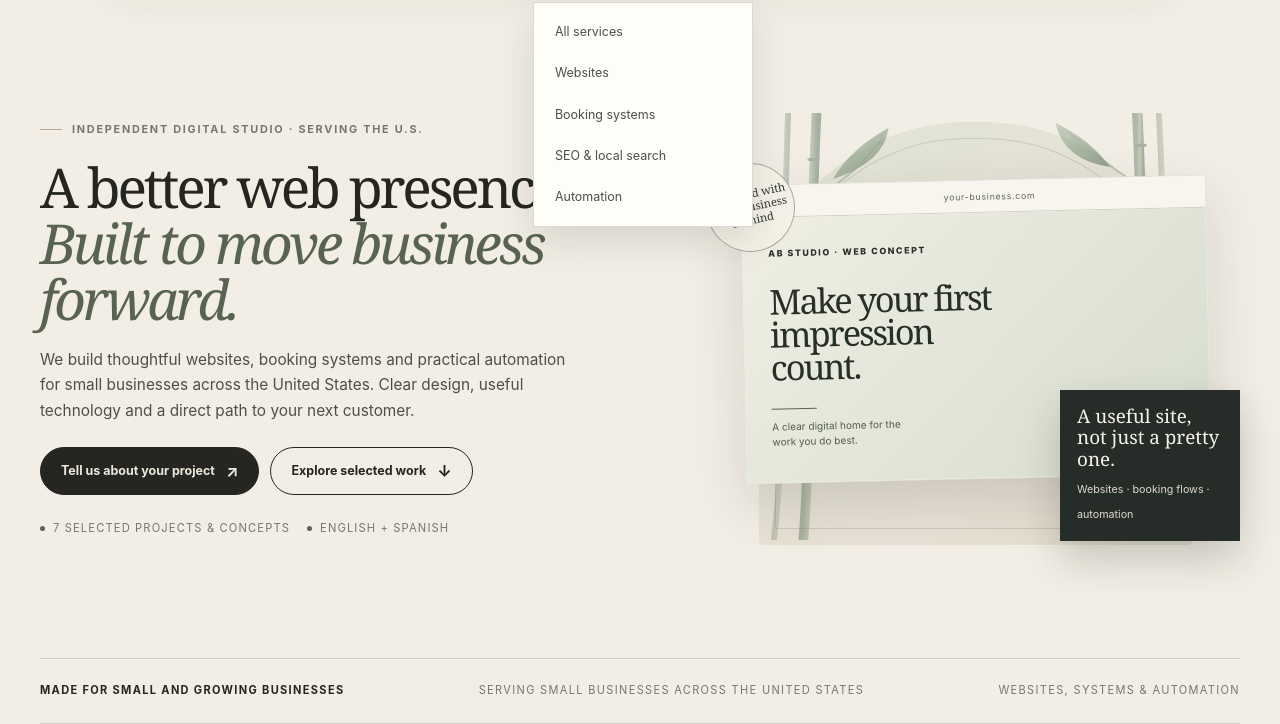
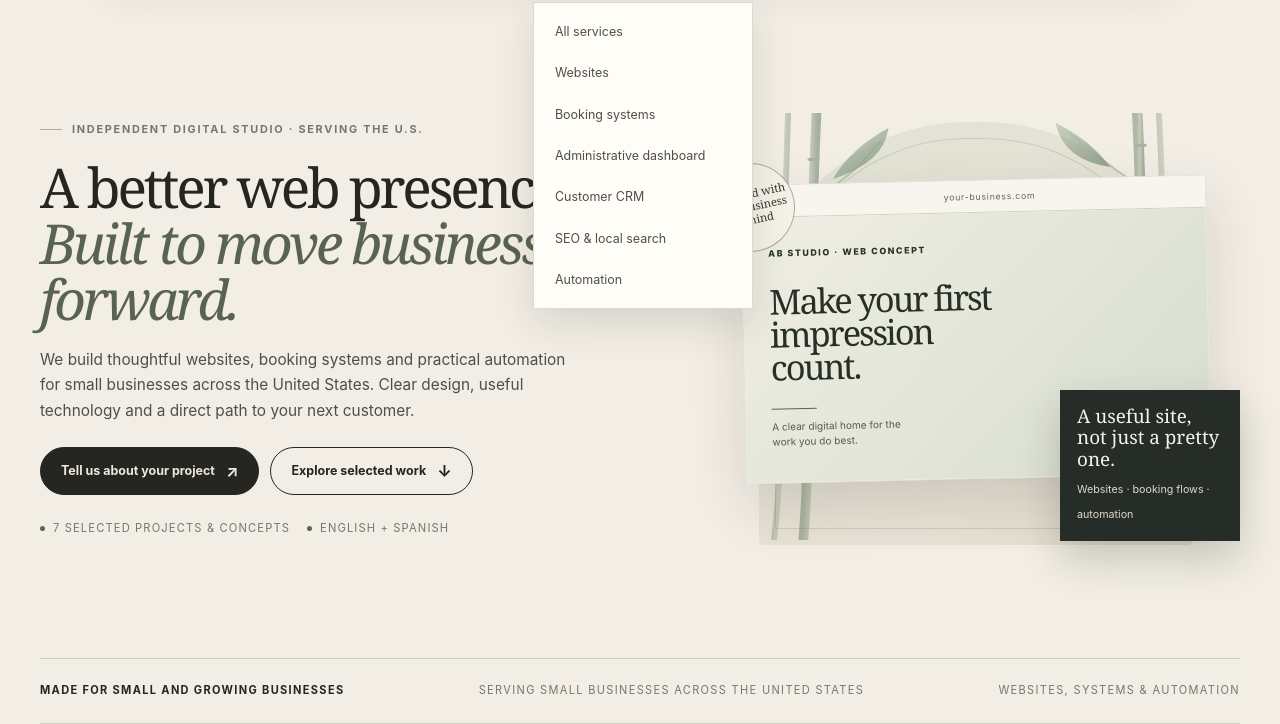
Before and after one commit to Ihan243/AB-Studio-Portafolio-, a website: page public/servicios/index.html in a window 1280 px wide. Both pictures are taken after a click on the heading "Open services menu". Shown: the part 76-800 px from the top of the page. Drawn offline with Linux system fonts and the light colour scheme.

Commit message:
fix: show administrative dashboard and CRM in Services dropdown

```diff
--- a/public/servicios/index.html
+++ b/public/servicios/index.html
@@ -43,6 +43,8 @@
             <a href="/servicios/" data-route="/servicios/" data-target="services" data-copy="nav.serviceOverview">All services</a>
             <a href="/sitios-web/" data-route="/sitios-web/" data-target="plans" data-copy="nav.serviceWeb">Websites</a>
             <a href="/sistemas/" data-route="/sistemas/" data-target="systems" data-copy="nav.serviceSystems">Booking systems</a>
+            <a href="/servicios/#admin-panel" data-copy="nav.serviceAdmin">Administrative dashboard</a>
+            <a href="/servicios/#crm-plans" data-copy="nav.serviceCrm">Customer CRM</a>
             <a href="/seo/" data-route="/seo/" data-target="seo" data-copy="nav.serviceSeo">SEO & local search</a>
             <a href="/automatizacion/" data-route="/automatizacion/" data-target="automation" data-copy="nav.serviceAutomation">Automation</a>
           </div>
```
